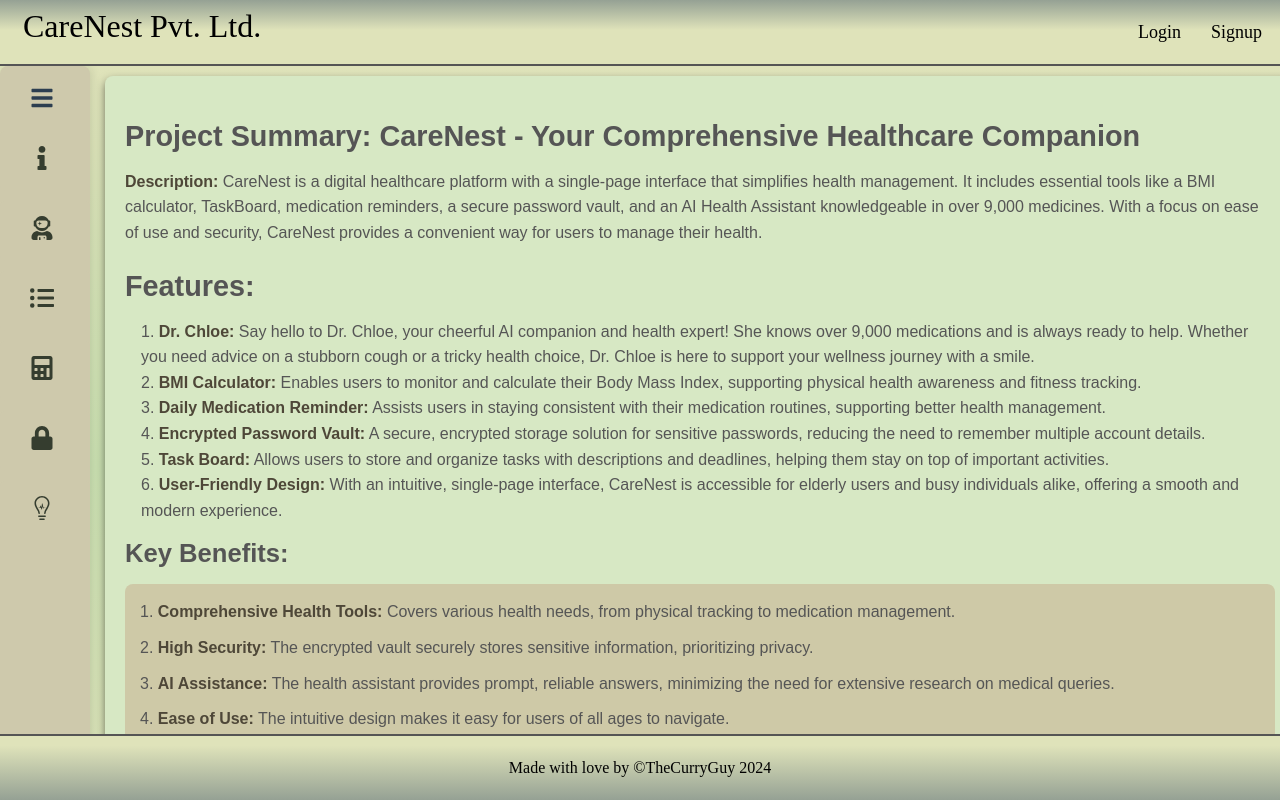
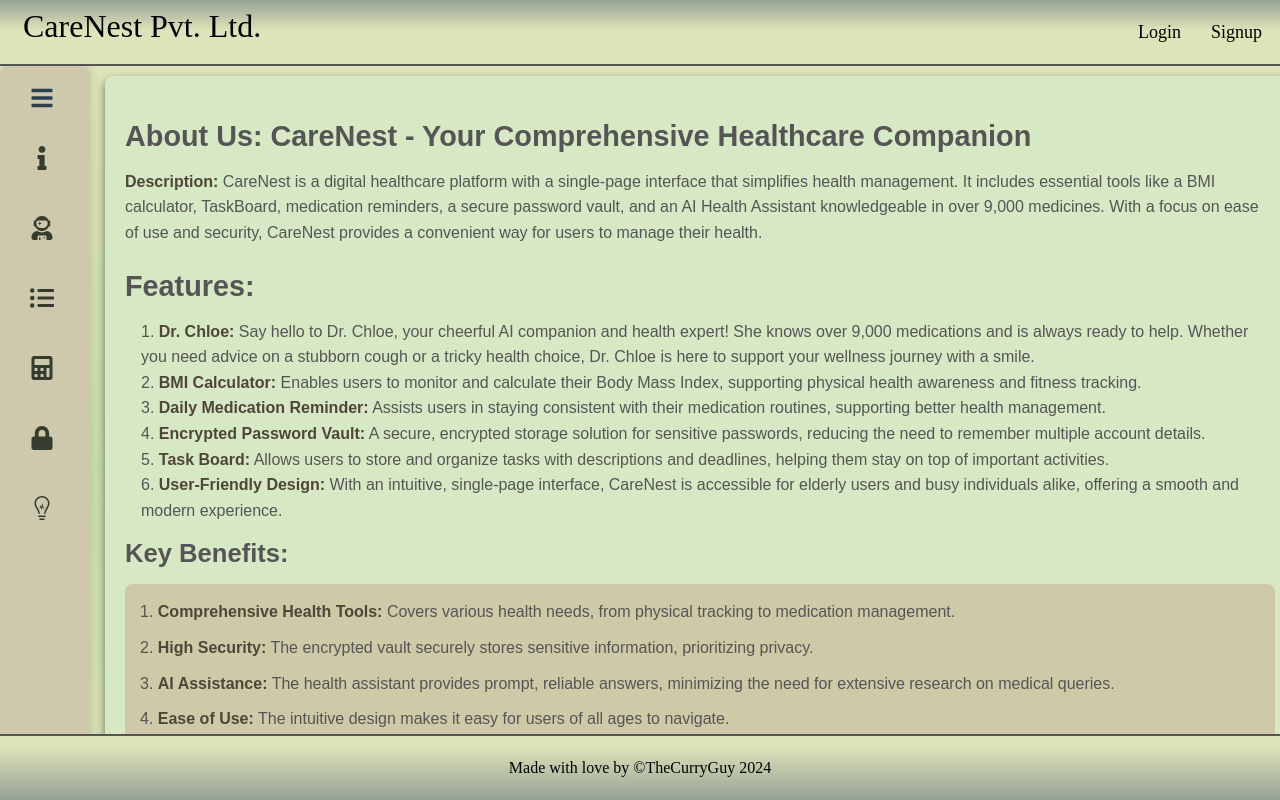
Before and after one commit to TheCurryGuy/CareNest, a React (Vite) app in the folder Client/: page /home in a window 1280 px wide. Built offline with nearby package versions, Linux system fonts and the light colour scheme; sample sign-in values are in the browser's storage.

Commit message:
Update About.jsx

```diff
--- a/Client/src/Components/Main Content Components/About.jsx
+++ b/Client/src/Components/Main Content Components/About.jsx
@@ -3,7 +3,7 @@ import "./about.css"
 export default function About(){
     return <div className="greet">
       <div className="summary">
-        <h2>Project Summary: CareNest - Your Comprehensive Healthcare Companion</h2>
+        <h2>About Us: CareNest - Your Comprehensive Healthcare Companion</h2>
         <p>
           <strong>Description:</strong> CareNest is a digital healthcare platform with a single-page interface that
           simplifies health management. It includes essential tools like a BMI calculator, TaskBoard, medication
```
